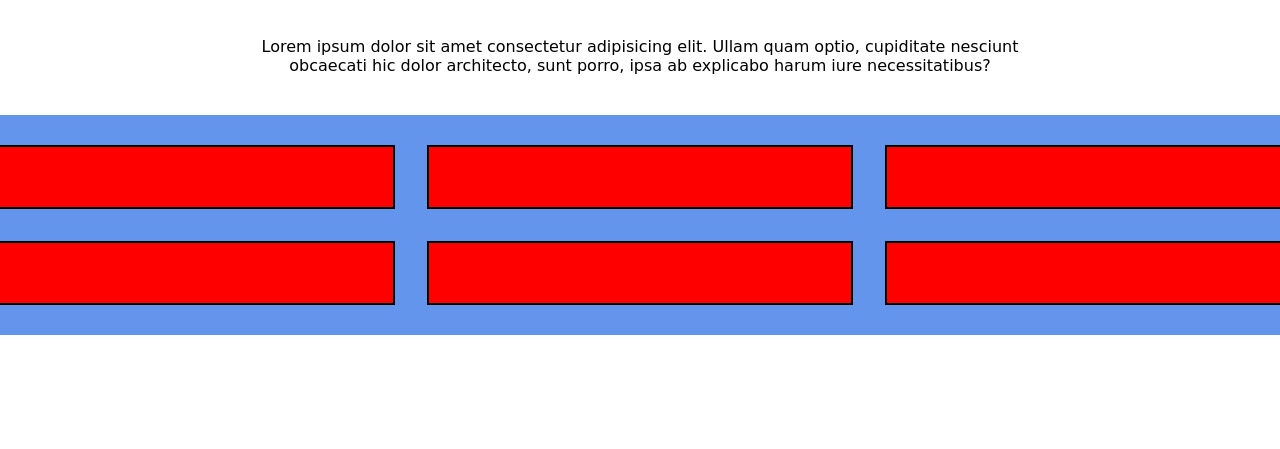
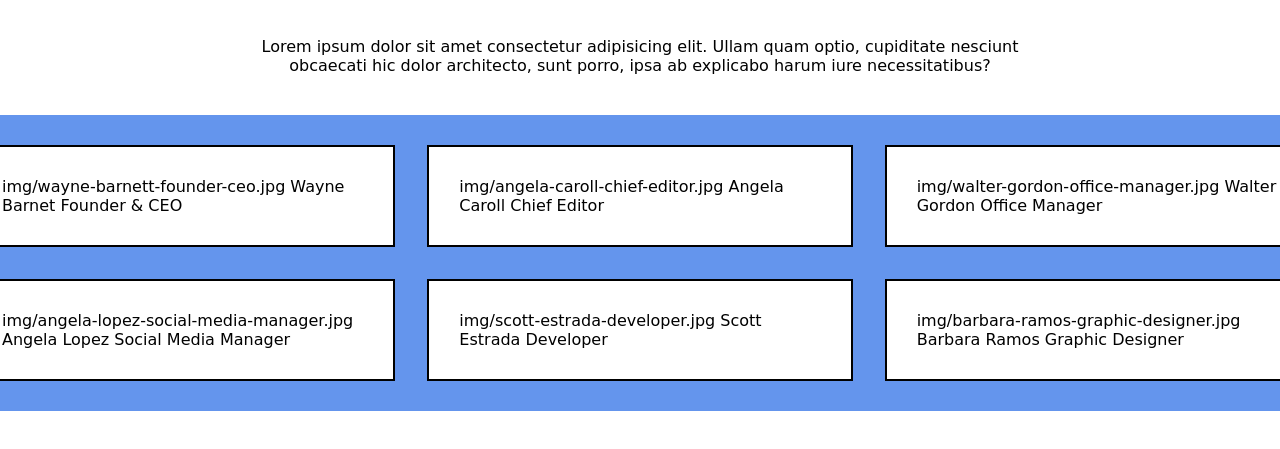
Before and after one commit to CalinCretu/js-our-team, a plain HTML site: page index.html in a window 1280 px wide. Shown: the part 81-530 px from the top of the page. Drawn offline with Linux system fonts and the light colour scheme; a web font is replaced by a local one.

Commit message:
ADD - html_card_push

```diff
--- a/css/app.css
+++ b/css/app.css
@@ -39,8 +39,8 @@ p {
   padding: 30px;
 }
 
-.col-4 {
+.col {
   padding: 30px;
-  background-color: red;
+  background-color: white;
   border: 2px solid black;
 }
--- a/index.html
+++ b/index.html
@@ -17,12 +17,7 @@
   </header>
   <main>
     <div class="container">
-      <div class="col-4"></div>
-      <div class="col-4"></div>
-      <div class="col-4"></div>
-      <div class="col-4"></div>
-      <div class="col-4"></div>
-      <div class="col-4"></div>
+
     </div>
   </main>
   <script src="js/app.js"></script>
--- a/js/app.js
+++ b/js/app.js
@@ -1,4 +1,4 @@
-console.log('Our Team')
+console.log('Our Team');
 
 const imagesSrc = [
   'img/wayne-barnett-founder-ceo.jpg',
@@ -8,6 +8,7 @@ const imagesSrc = [
   'img/scott-estrada-developer.jpg',
   'img/barbara-ramos-graphic-designer.jpg'
 ];
+
 const membri = [
   {
     nome: 'Wayne Barnet',
@@ -40,9 +41,14 @@ const membri = [
     foto: imagesSrc[5]
   },
 ]
+
 for (let i = 0; i < membri.length; i++) {
-  const studenteCorrente = membri[i]
-  // console.log(studenteCorrente)
-  const member = `${studenteCorrente.nome} ${studenteCorrente.ruolo} ${studenteCorrente.foto}`
-  console.log(member)
+  const currentMember = membri[i];
+  const card = document.createElement('card');
+  const containerDOMElement = document.querySelector('.container')
+  const cardContent = `<div class='col'>${currentMember.foto} ${currentMember.nome} ${currentMember.ruolo}</div>`;
+  console.log(cardContent);
+
+  containerDOMElement.innerHTML += cardContent;
+
 }
```
